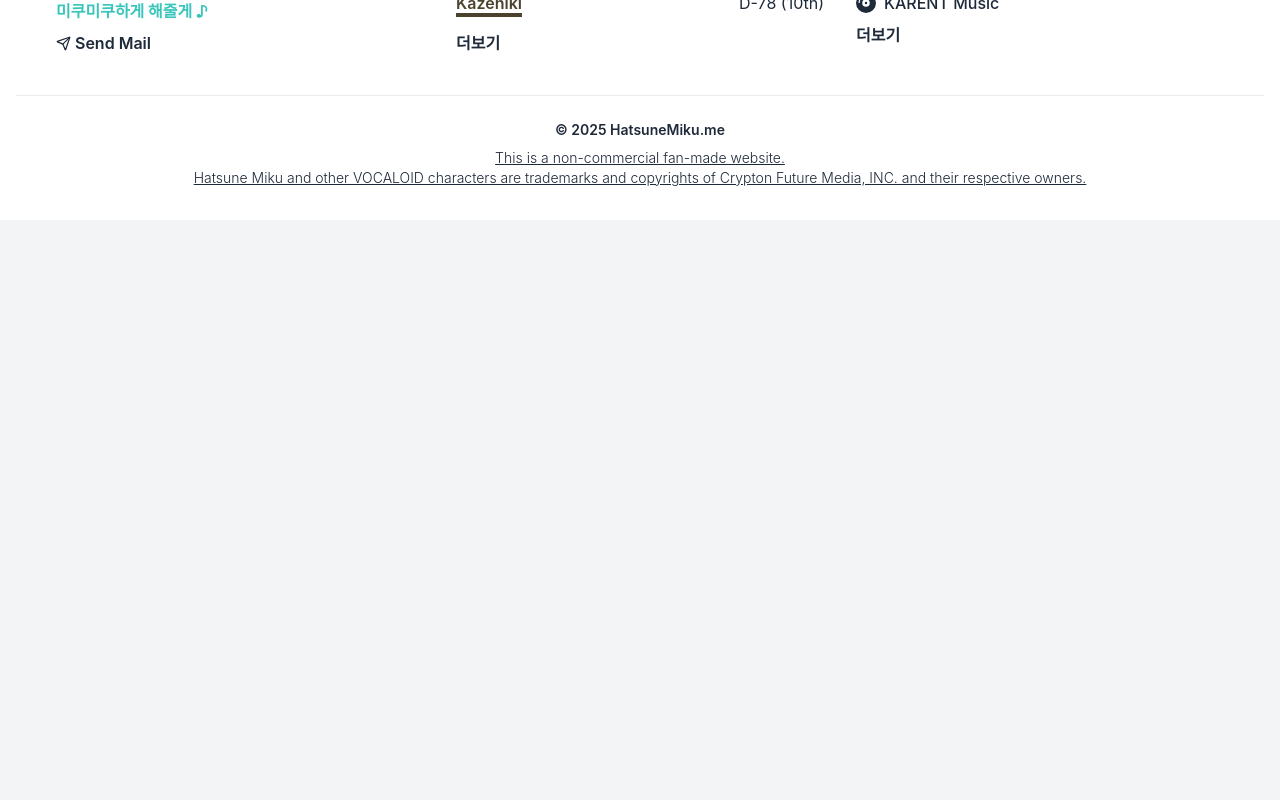
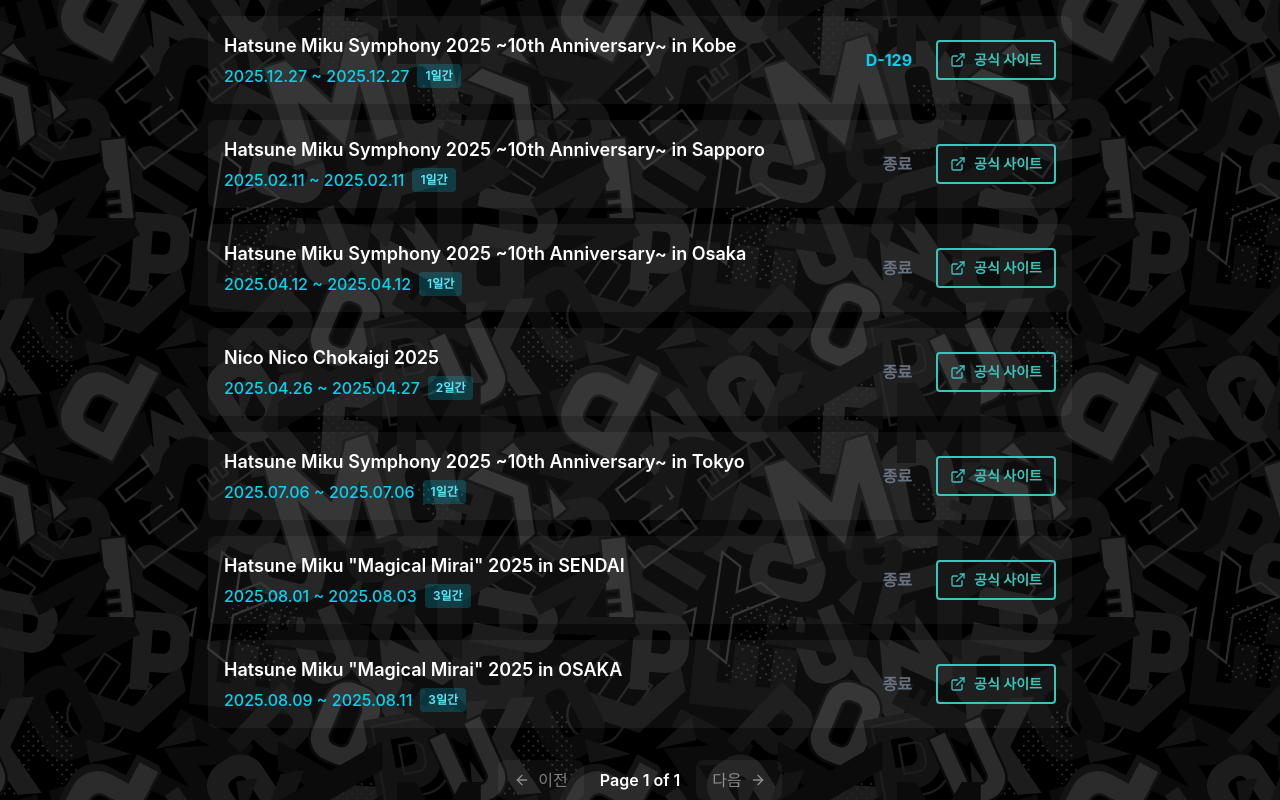
Before and after one commit to laterre39/hatsunemiku-me-service-2025, a Next.js app: page /event in a window 1280 px wide. Shown: the part 580-1380 px from the top of the page. Before the commit the page ends 800 px from the top, so only its background shows below. Built offline with nearby package versions, Linux system fonts and the light colour scheme.

Commit message:
feat(event): 이벤트 페이지 기능 구현

```diff
--- a/src/app/event/page.tsx
+++ b/src/app/event/page.tsx
@@ -1,11 +1,135 @@
-export default function Event() {
-  return (
-    <main className="mx-auto">
-      <section className="mx-auto max-w-5xl pt-30">
-        <div className="">
-          <span className="text-white">Sorry... | 현재 페이지를 개발하고 있습니다...</span>
-        </div>
-      </section>
-    </main>
-  );
+"use client";
+
+import {useState} from "react";
+import {vocaloidEventLists} from "@/data/vocaloidEventLists";
+import {ArrowLeft, ArrowRight, ExternalLink} from "lucide-react";
+
+// Helper function to format date strings for the Date constructor
+const formatDateForDateObject = (dateStr: string) => dateStr.replace(/\./g, '-');
+
+// Helper function to calculate the duration of the event in days
+const getEventDuration = (startDate: Date, endDate: Date) => {
+    const diffTime = endDate.getTime() - startDate.getTime();
+    return Math.ceil(diffTime / (1000 * 60 * 60 * 24)) + 1;
+};
+
+const ITEMS_PER_PAGE = 12;
+
+export default function EventPage() {
+    const [currentPage, setCurrentPage] = useState(1);
+
+    // Sort all events by date, with upcoming events first, then past events
+    const today = new Date();
+    today.setHours(0, 0, 0, 0);
+
+    const sortedEvents = [...vocaloidEventLists].sort((a, b) => {
+        const dateA = new Date(formatDateForDateObject(a.eventStartDate));
+        const dateB = new Date(formatDateForDateObject(b.eventStartDate));
+        const aIsPast = (a.eventEndDate ? new Date(formatDateForDateObject(a.eventEndDate)) : dateA) < today;
+        const bIsPast = (b.eventEndDate ? new Date(formatDateForDateObject(b.eventEndDate)) : dateB) < today;
+
+        if (aIsPast && !bIsPast) return 1; // Past events go to the end
+        if (!aIsPast && bIsPast) return -1; // Upcoming events come first
+
+        // If both are upcoming or both are past, sort by date
+        return dateA.getTime() - dateB.getTime();
+    });
+
+    const totalPages = Math.ceil(sortedEvents.length / ITEMS_PER_PAGE);
+    const startIndex = (currentPage - 1) * ITEMS_PER_PAGE;
+    const displayedEvents = sortedEvents.slice(startIndex, startIndex + ITEMS_PER_PAGE);
+
+    return (
+        <main className="mx-auto max-w-4xl py-12 px-4 text-gray-300">
+            <div className="text-center mb-12">
+                <h1 className="text-4xl font-bold text-white mb-4">보컬로이드 이벤트</h1>
+                <p className="text-lg">하츠네 미쿠 및 보컬로이드 관련 전체 이벤트 목록입니다.</p>
+            </div>
+
+            <div className="text-white">
+                <ul className="space-y-4">
+                    {displayedEvents.map((event) => {
+                        const startDate = new Date(formatDateForDateObject(event.eventStartDate));
+                        const endDate = event.eventEndDate ? new Date(formatDateForDateObject(event.eventEndDate)) : null;
+
+                        let status;
+                        const isEventFinished = endDate ? today > endDate : today > startDate;
+                        const isEventOngoing = endDate && today >= startDate && today <= endDate;
+
+                        if (isEventFinished) {
+                            status = <span className="font-bold text-gray-500">종료</span>;
+                        } else if (isEventOngoing) {
+                            status = <span className="font-bold text-cyan-400">진행 중</span>;
+                        } else {
+                            const diffTime = startDate.getTime() - today.getTime();
+                            const diffDays = Math.ceil(diffTime / (1000 * 60 * 60 * 24));
+                            if (diffDays === 0) {
+                                status = <span className="font-bold text-cyan-400">D-DAY</span>;
+                            } else {
+                                status = <span className="font-bold text-cyan-400">{`D-${diffDays}`}</span>;
+                            }
+                        }
+
+                        let dateDisplay;
+                        if (endDate) {
+                            const duration = getEventDuration(startDate, endDate);
+                            dateDisplay = (
+                                <>
+                                    <span>{`${event.eventStartDate} ~ ${event.eventEndDate}`}</span>
+                                    <span className="ml-2 inline-block rounded bg-cyan-400/20 px-2 py-1 text-xs font-semibold text-cyan-300">
+                                        {duration}일간
+                                    </span>
+                                </>
+                            );
+                        } else {
+                            dateDisplay = event.eventStartDate;
+                        }
+
+                        return (
+                            <li key={event.eventName} className="bg-white/5 rounded-lg p-4 grid grid-cols-[1fr_auto_auto] items-center gap-4 md:gap-6">
+                                <div>
+                                    <p className="font-semibold text-base md:text-lg">{event.eventName}</p>
+                                    <p className="flex items-center text-sm md:text-base font-medium text-cyan-400 mt-1">{dateDisplay}</p>
+                                </div>
+                                <div className="justify-self-end">{status}</div>
+                                <div className="justify-self-end">
+                                    {event.eventSite && (
+                                        <a href={event.eventSite} target="_blank" rel="noopener noreferrer" className="flex items-center gap-2 rounded border-2 border-[#39C5BB] px-3 py-2 text-xs md:text-sm font-semibold text-[#39C5BB] transition-colors hover:bg-[#39C5BB] hover:text-white">
+                                            <ExternalLink size={16} />
+                                            <span>공식 사이트</span>
+                                        </a>
+                                    )}
+                                </div>
+                            </li>
+                        );
+                    })}
+                </ul>
+            </div>
+
+            {/* Pagination Controls */}
+            <div className="mt-8 flex items-center justify-center gap-4">
+                <button
+                    onClick={() => setCurrentPage(p => Math.max(p - 1, 1))}
+                    disabled={currentPage === 1}
+                    className="flex items-center gap-2 rounded-lg bg-white/10 px-4 py-2 text-white transition-colors hover:bg-white/20 disabled:opacity-50 disabled:cursor-not-allowed"
+                >
+                    <ArrowLeft size={16} />
+                    <span>이전</span>
+                </button>
+
+                <span className="font-semibold text-white">
+                    Page {currentPage} of {totalPages}
+                </span>
+
+                <button
+                    onClick={() => setCurrentPage(p => Math.min(p + 1, totalPages))}
+                    disabled={currentPage === totalPages}
+                    className="flex items-center gap-2 rounded-lg bg-white/10 px-4 py-2 text-white transition-colors hover:bg-white/20 disabled:opacity-50 disabled:cursor-not-allowed"
+                >
+                    <span>다음</span>
+                    <ArrowRight size={16} />
+                </button>
+            </div>
+        </main>
+    );
 }
```
